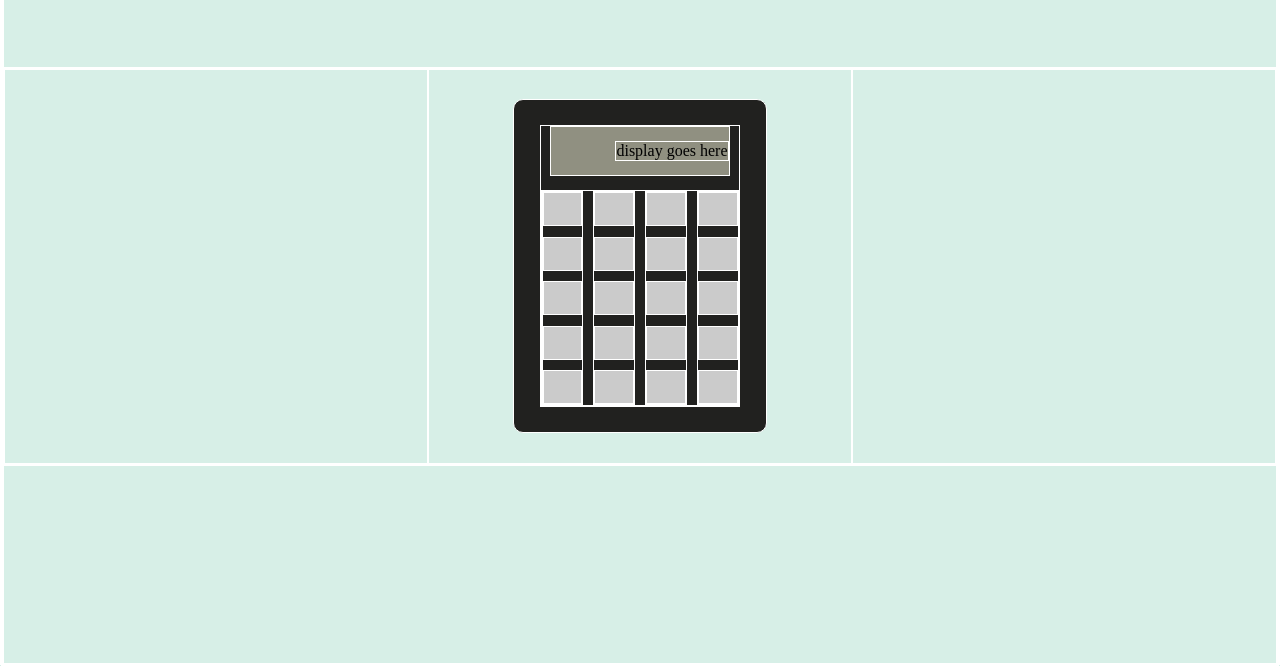
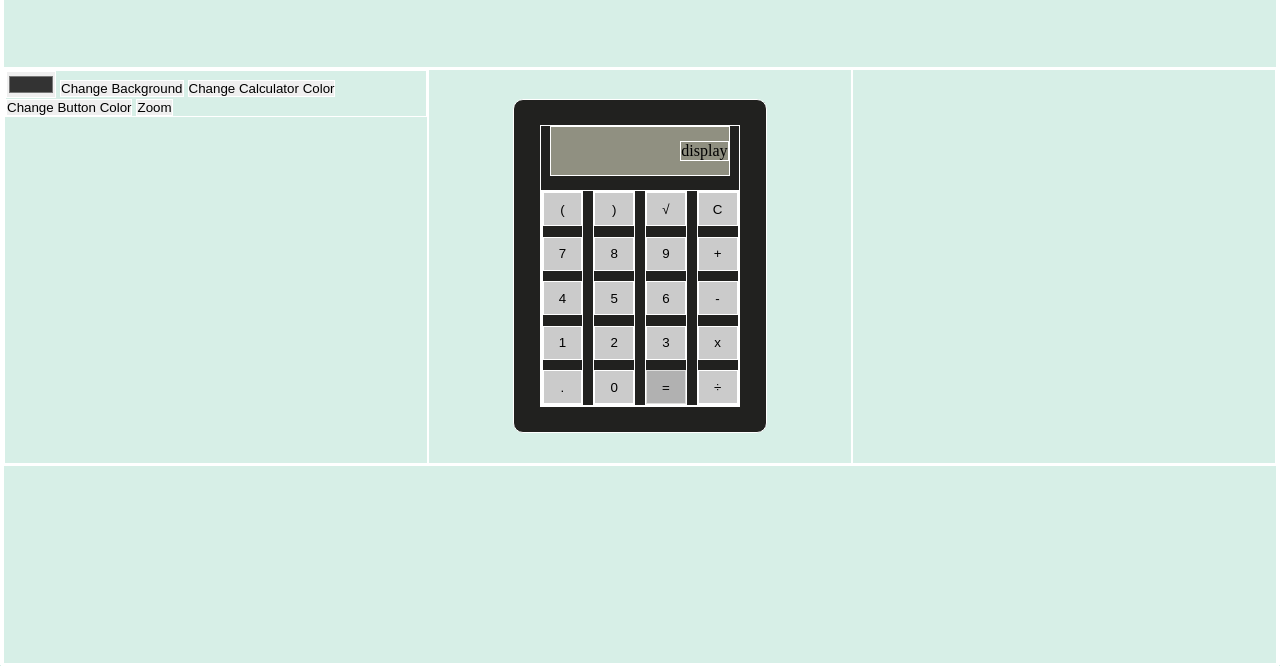
Before and after one commit to MikeMelchior/odin-calculator, a plain HTML site: page index.html in a window 1280 px wide. Shown: the part 135-801 px from the top of the page. Drawn offline with Linux system fonts and the light colour scheme.

Commit message:
add color picker wheel for customization

```diff
--- a/index.html
+++ b/index.html
@@ -15,46 +15,52 @@
 
         <div class="content">
             <div class="left-section">
-
+                <div class="custom-options">
+                    <input type="color" id="colorPicker" value="#333333">
+                    <button>Change Background</button>
+                    <button>Change Calculator Color</button>
+                    <button>Change Button Color</button>
+                    <button>Zoom</button>
+                </div>
             </div>
 
             <div class="calculator-area">
                 <div class="calculator">
                     <div class="display-area">
                         <div class="screen">
-                            <p>display goes here</p>
+                            <p>display</p>
                         </div>
                         <div class="buttons-display">
                             <div class="column">
-                                <button></button>
-                                <button></button>
-                                <button></button>
-                                <button></button>
-                                <button></button>
+                                <button class="btn" >(</button>
+                                <button class="btn"  id="number">7</button>
+                                <button class="btn"  id="number">4</button>
+                                <button class="btn"  id="number">1</button>
+                                <button class="btn" >.</button>
 
                             </div>
                             <div class="column">
-                                <button></button>
-                                <button></button>
-                                <button></button>
-                                <button></button>
-                                <button></button>
+                                <button class="btn" >)</button>
+                                <button class="btn"  id="number">8</button>
+                                <button class="btn"  id="number">5</button>
+                                <button class="btn"  id="number">2</button>
+                                <button class="btn"  id="number">0</button>
 
                             </div>
                             <div class="column">
-                                <button></button>
-                                <button></button>
-                                <button></button>
-                                <button></button>
-                                <button></button>
+                                <button class="btn" >&#8730;</button>
+                                <button class="btn"  id="number">9</button>
+                                <button class="btn"  id="number">6</button>
+                                <button class="btn"  id="number">3</button>
+                                <button class="btn"  style="opacity: 0.85">=</button>
 
                             </div>
                             <div class="column">
-                                <button></button>
-                                <button></button>
-                                <button></button>
-                                <button></button>
-                                <button></button>
+                                <button class="btn" >C</button>
+                                <button class="btn" >+</button>
+                                <button class="btn" >-</button>
+                                <button class="btn" >x</button>
+                                <button class="btn" >&#247;</button>
 
                             </div>
 
```
